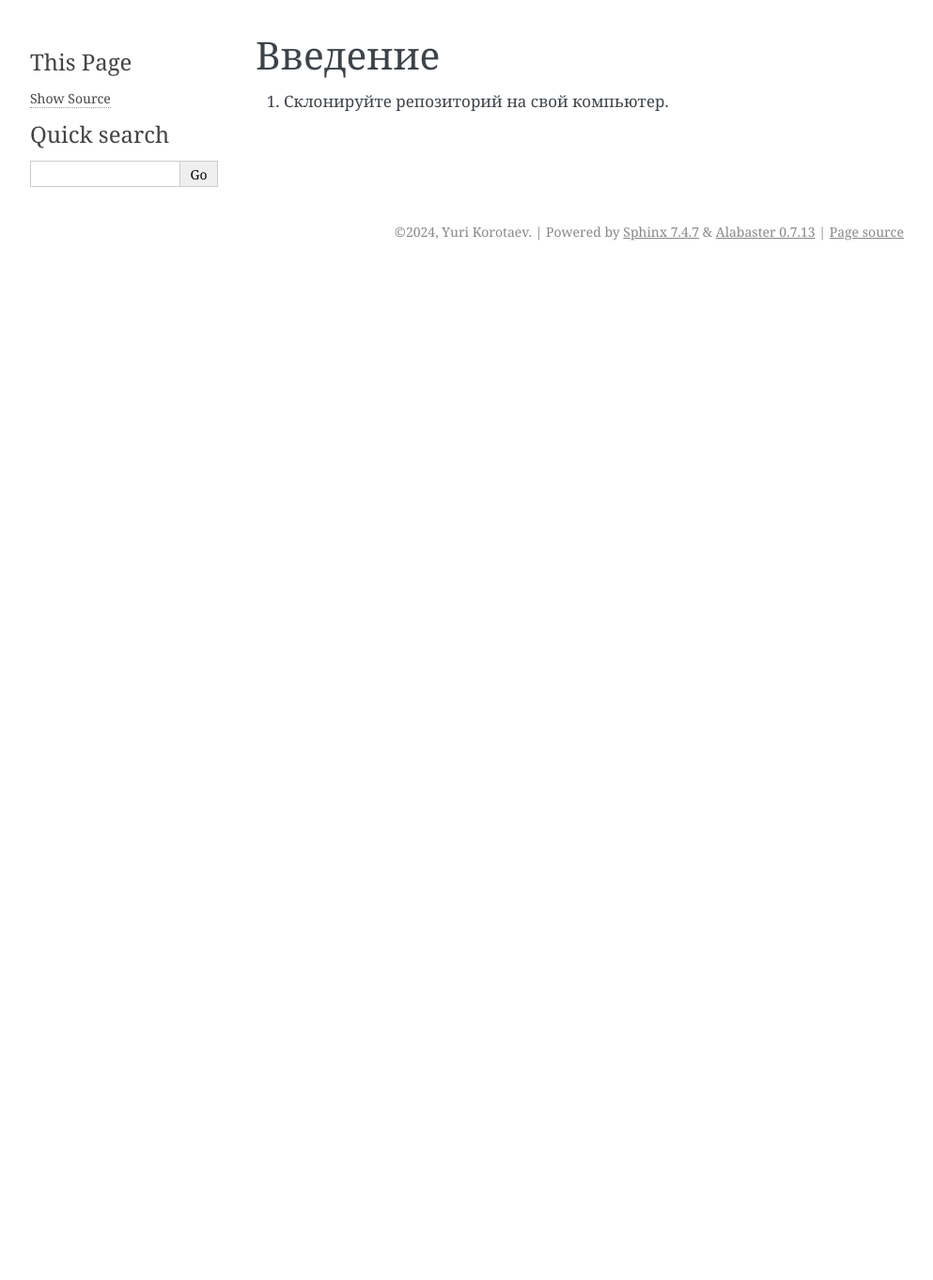
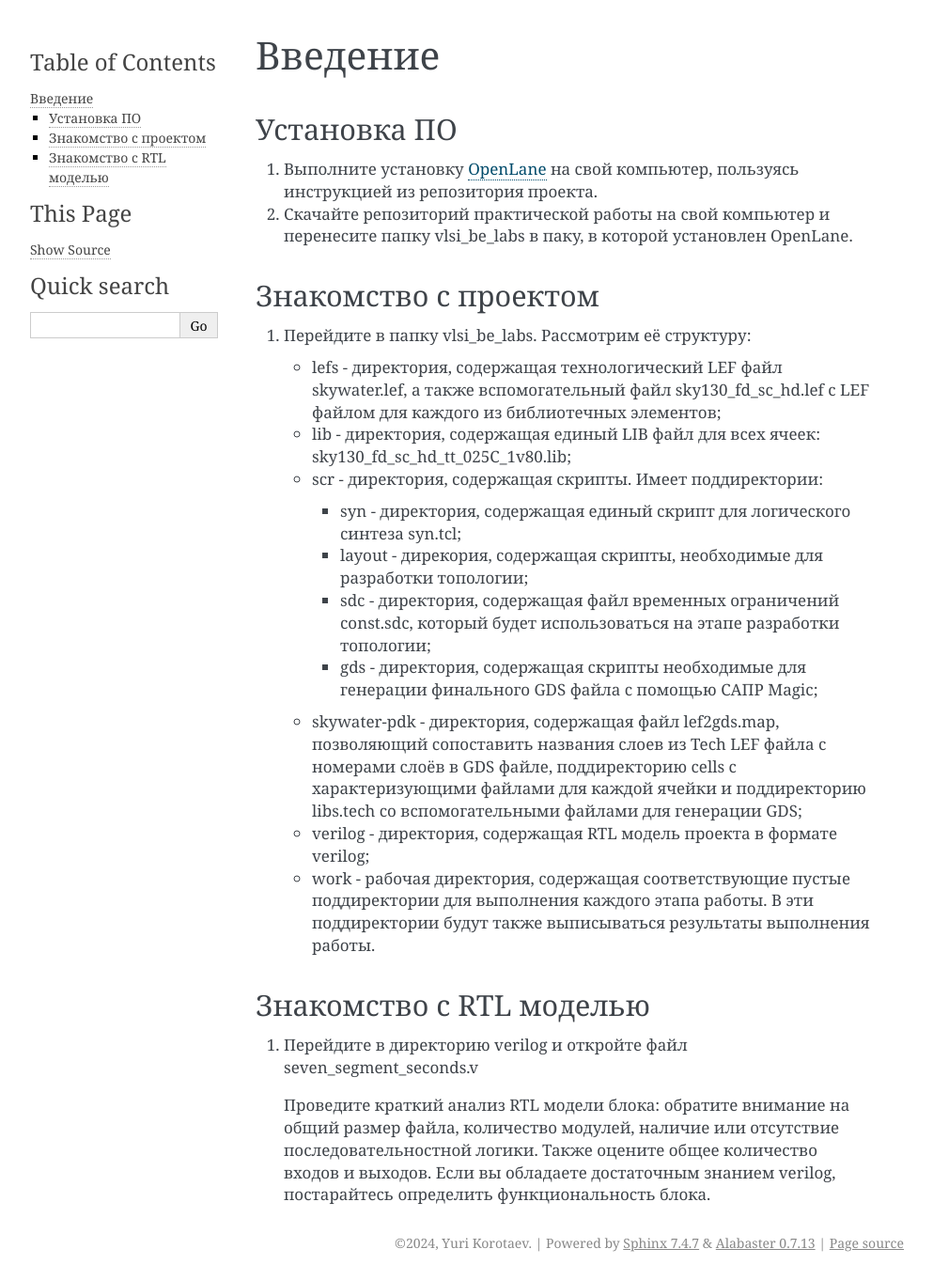
Before and after one commit to korotaevyua/vlsi_be_labs, a Sphinx documentation site: the page built from docs/intro.md, in a window 1280 px wide. Shown: the whole page at 94% size, without its empty margins (148-1141 px from the left). Built offline with Sphinx 7.4.7, drawn with Linux system fonts in a browser that asks for light colours; before the commit the page ends 900 px from its top, so only the background shows below that.

Commit message:
up docs and redme

```diff
--- a/docs/intro.md
+++ b/docs/intro.md
@@ -1,3 +1,28 @@
 ## Введение
 
-1. Склонируйте репозиторий на свой компьютер.
+### Установка ПО
+
+1. Выполните установку [OpenLane](https://github.com/The-OpenROAD-Project/OpenLane) на свой компьютер, пользуясь инструкцией из репозитория проекта.
+
+2. Скачайте репозиторий практической работы на свой компьютер и перенесите папку vlsi_be_labs в паку, в которой установлен OpenLane.
+
+### Знакомство с проектом
+
+3. Перейдите в папку vlsi_be_labs. Рассмотрим её структуру:
+    - lefs - директория, содержащая технологический LEF файл skywater.lef, а также вспомогательный файл sky130_fd_sc_hd.lef с LEF файлом для каждого из библиотечных элементов;
+    - lib - директория, содержащая единый LIB файл для всех ячеек:  sky130_fd_sc_hd_tt_025C_1v80.lib;
+    - scr - директория, содержащая скрипты. Имеет поддиректории:
+        - syn -  директория, содержащая единый скрипт для логического синтеза syn.tcl;
+        - layout - дирекория, содержащая скрипты, необходимые для разработки топологии;
+        - sdc - директория, содержащая файл временных ограничений const.sdc, который будет использоваться на этапе разработки топологии;
+        - gds - директория, содержащая скрипты необходимые для генерации финального GDS файла с помощью САПР Magic;
+    - skywater-pdk - директория, содержащая файл lef2gds.map, позволяющий сопоставить названия слоев из Tech LEF файла с номерами слоёв в GDS файле, поддиректорию cells с характеризующими файлами для каждой ячейки и поддиректорию libs.tech со вспомогательными файлами для генерации GDS;
+    - verilog - директория, содержащая RTL модель проекта в формате verilog;
+    - work - рабочая директория, содержащая соответствующие пустые поддиректории для выполнения каждого этапа работы. В эти поддиректории будут также выписываться результаты выполнения работы.
+
+### Знакомство с RTL моделью
+
+4. Перейдите в директорию verilog и откройте файл seven_segment_seconds.v
+
+    Проведите краткий анализ RTL модели блока: обратите внимание на общий размер файла, количество модулей, наличие или отсутствие последовательностной логики. Также оцените общее количество входов и выходов.
+Если вы обладаете достаточным знанием verilog, постарайтесь определить функциональность блока.
```
Also changed, not shown: README.md (+1 -1 lines).
